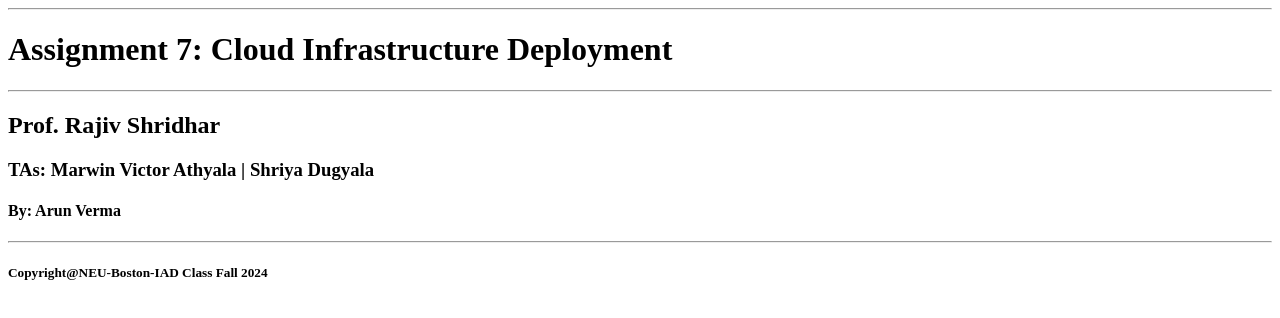
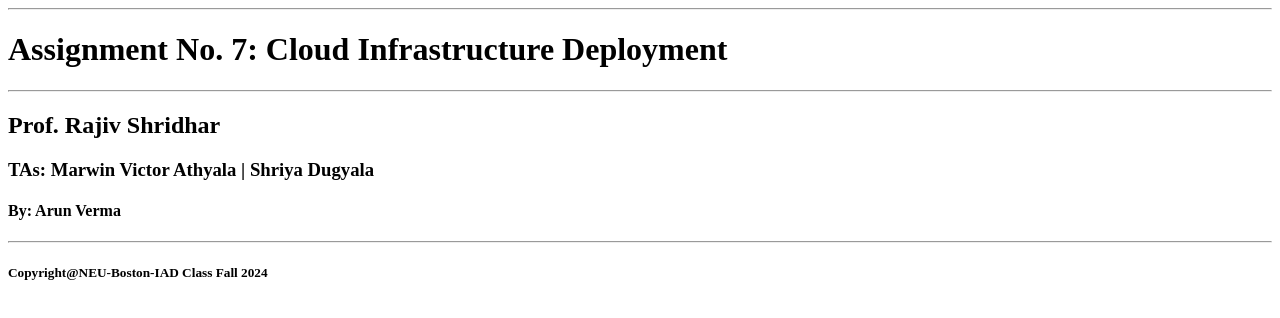
Before and after one commit to verma-aru/TELE6420, a plain HTML site: page index.html in a window 1280 px wide. Drawn offline with Linux system fonts and the light colour scheme.

Commit message:
Added index.html

```diff
--- a/index.html
+++ b/index.html
@@ -1,7 +1,7 @@
 <head><title>Cloud Infrastructure Deployment</title></head>
 <body>
     <hr>
-    <h1>Assignment 7: Cloud Infrastructure Deployment</h1>
+    <h1>Assignment No. 7: Cloud Infrastructure Deployment</h1>
     <hr>
     <h2>Prof. Rajiv Shridhar</h2>
     <h3>TAs: Marwin Victor Athyala | Shriya Dugyala</h3>
```
